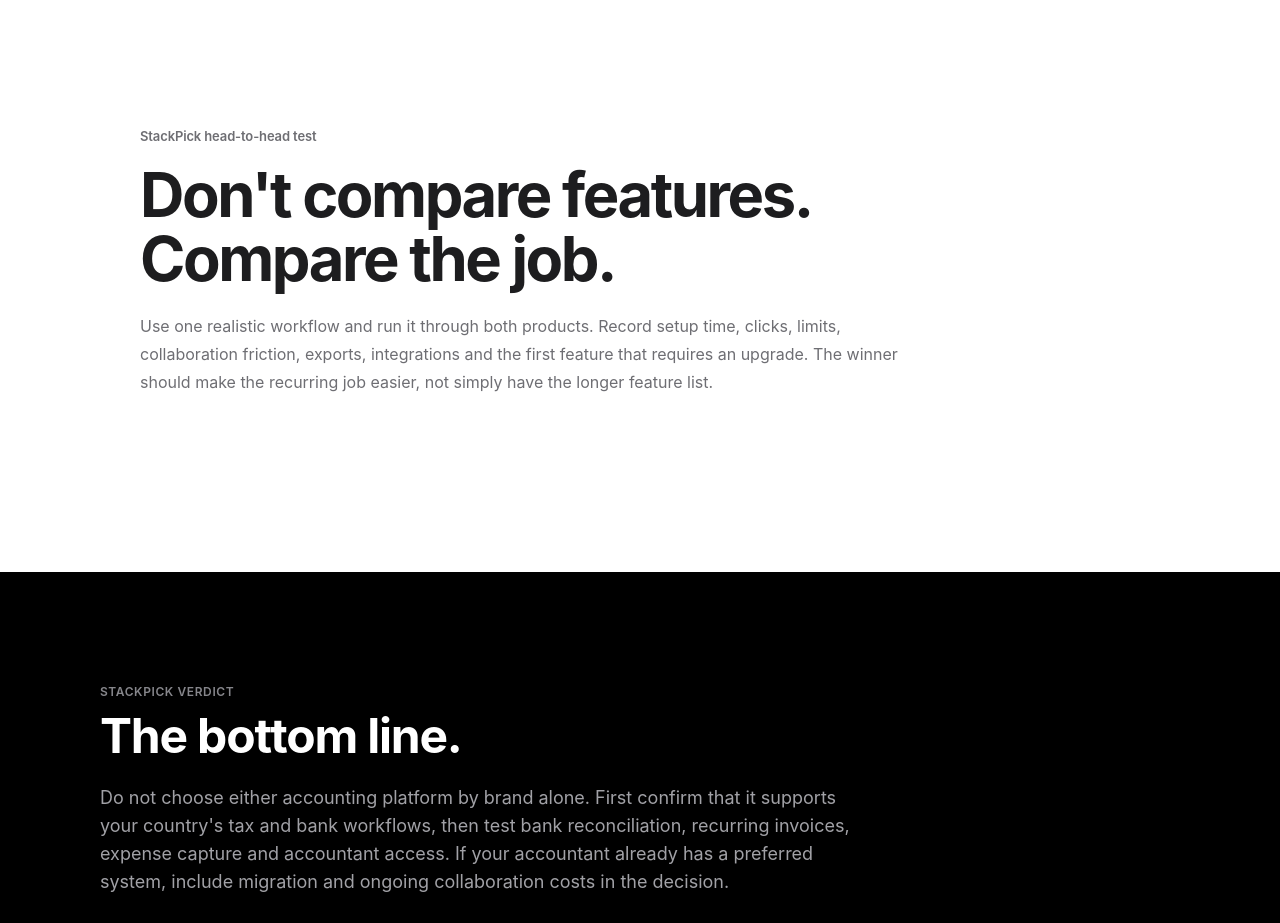
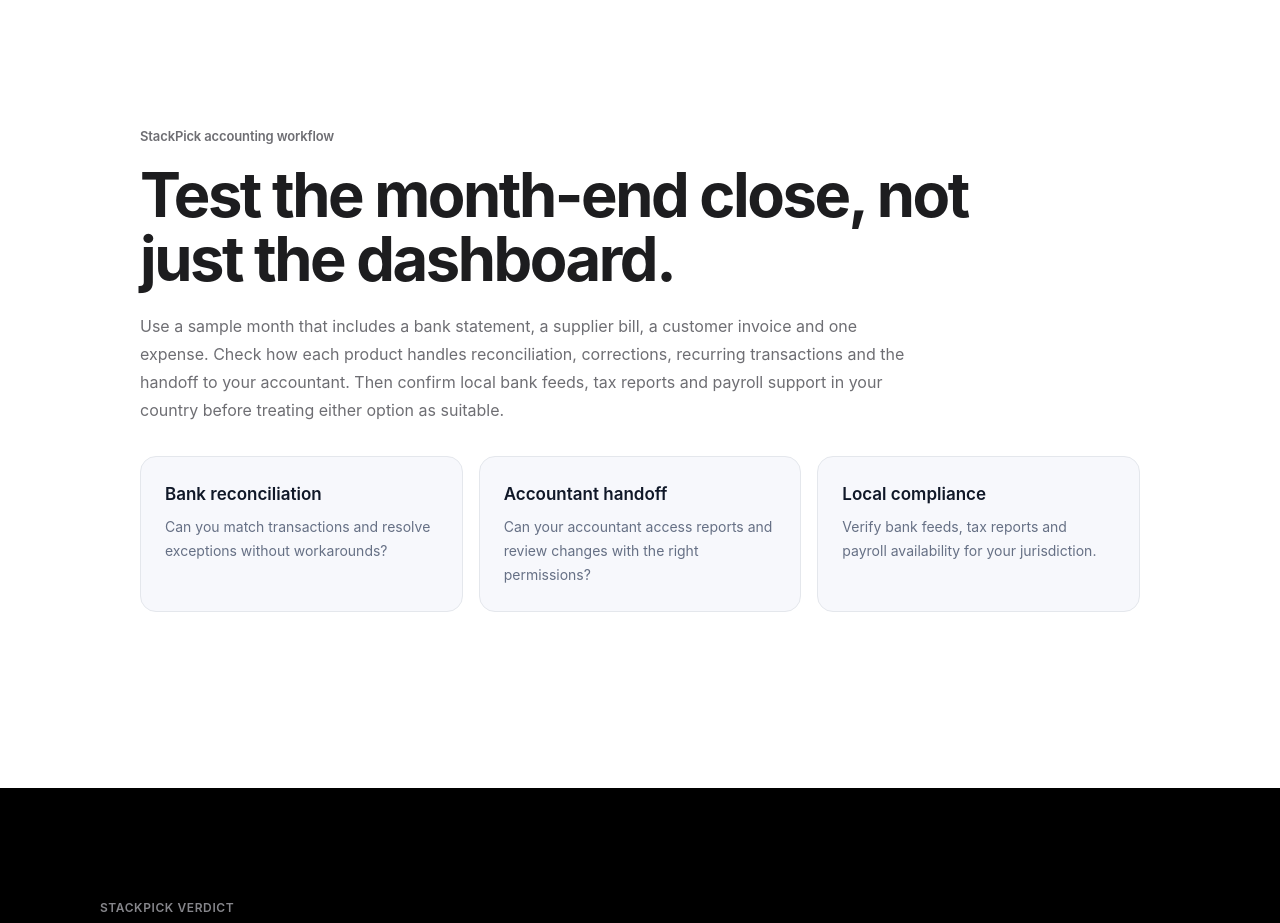
Before and after one commit to LinukaBandara/StackPick, a Next.js app: page /best/quickbooks-vs-xero in a window 1280 px wide. Shown: the part 2280-3203 px from the top of the page. Built offline with nearby package versions, Linux system fonts and the light colour scheme; no server answers.

Commit message:
Improve QuickBooks vs Xero workflow guidance

```diff
--- a/app/best/quickbooks-vs-xero/page.tsx
+++ b/app/best/quickbooks-vs-xero/page.tsx
@@ -22,14 +22,16 @@ export default function Page() {
     >
       <section className="bg-white">
         <div className="sp-container py-16 sm:py-20">
-          <p className="sp-eyebrow">StackPick head-to-head test</p>
-          <h2 className="sp-title mt-4 max-w-4xl">Don't compare features. Compare the job.</h2>
+          <p className="sp-eyebrow">StackPick accounting workflow</p>
+          <h2 className="sp-title mt-4 max-w-4xl">Test the month-end close, not just the dashboard.</h2>
           <p className="mt-5 max-w-3xl text-base leading-7 text-[#6e6e73]">
-            Use one realistic workflow and run it through both products. Record setup time,
-            clicks, limits, collaboration friction, exports, integrations and the first feature
-            that requires an upgrade. The winner should make the recurring job easier, not simply
-            have the longer feature list.
+            Use a sample month that includes a bank statement, a supplier bill, a customer invoice and one expense. Check how each product handles reconciliation, corrections, recurring transactions and the handoff to your accountant. Then confirm local bank feeds, tax reports and payroll support in your country before treating either option as suitable.
           </p>
+          <div className="mt-8 grid gap-4 sm:grid-cols-3">
+            <div className="rounded-2xl border border-[#e4e7ec] bg-[#f7f8fc] p-6"><p className="font-semibold text-[#101828]">Bank reconciliation</p><p className="mt-2 text-sm leading-6 text-[#667085]">Can you match transactions and resolve exceptions without workarounds?</p></div>
+            <div className="rounded-2xl border border-[#e4e7ec] bg-[#f7f8fc] p-6"><p className="font-semibold text-[#101828]">Accountant handoff</p><p className="mt-2 text-sm leading-6 text-[#667085]">Can your accountant access reports and review changes with the right permissions?</p></div>
+            <div className="rounded-2xl border border-[#e4e7ec] bg-[#f7f8fc] p-6"><p className="font-semibold text-[#101828]">Local compliance</p><p className="mt-2 text-sm leading-6 text-[#667085]">Verify bank feeds, tax reports and payroll availability for your jurisdiction.</p></div>
+          </div>
         </div>
       </section>
     </ComparisonArticle>
```
